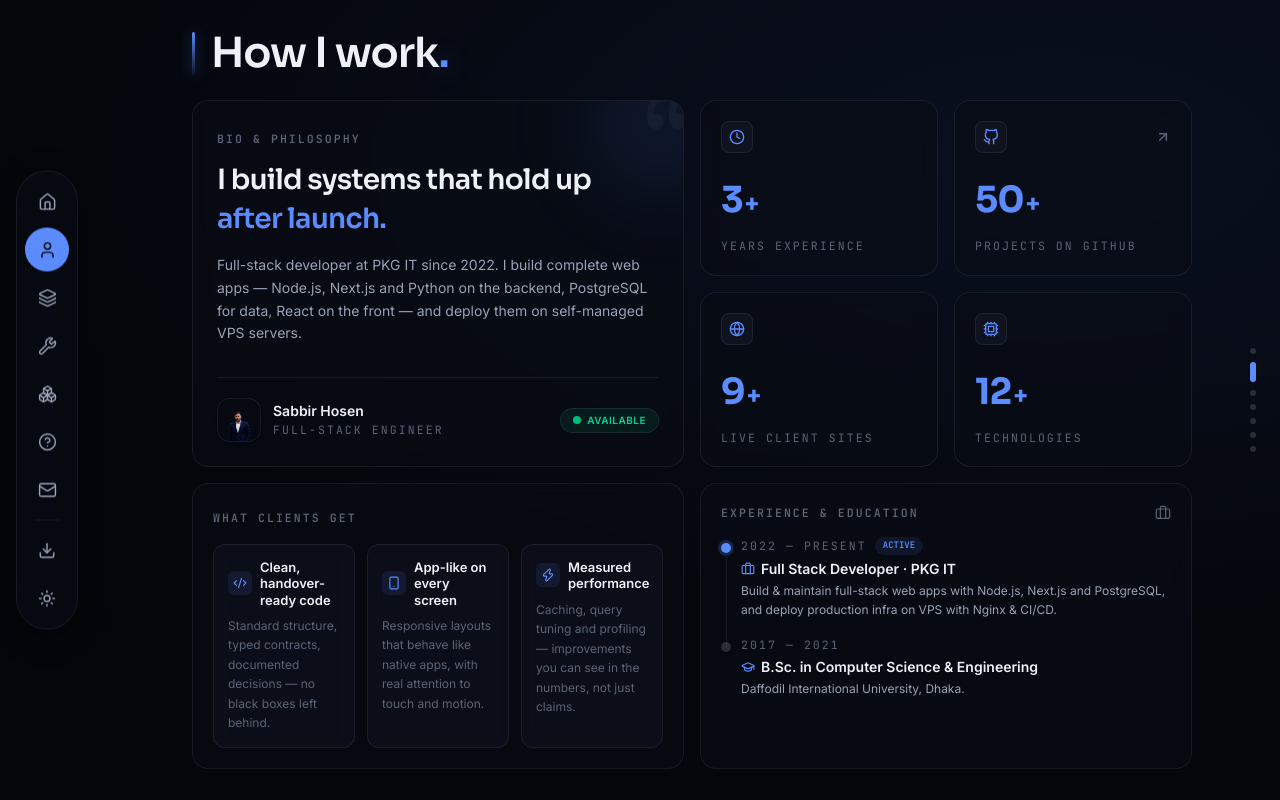
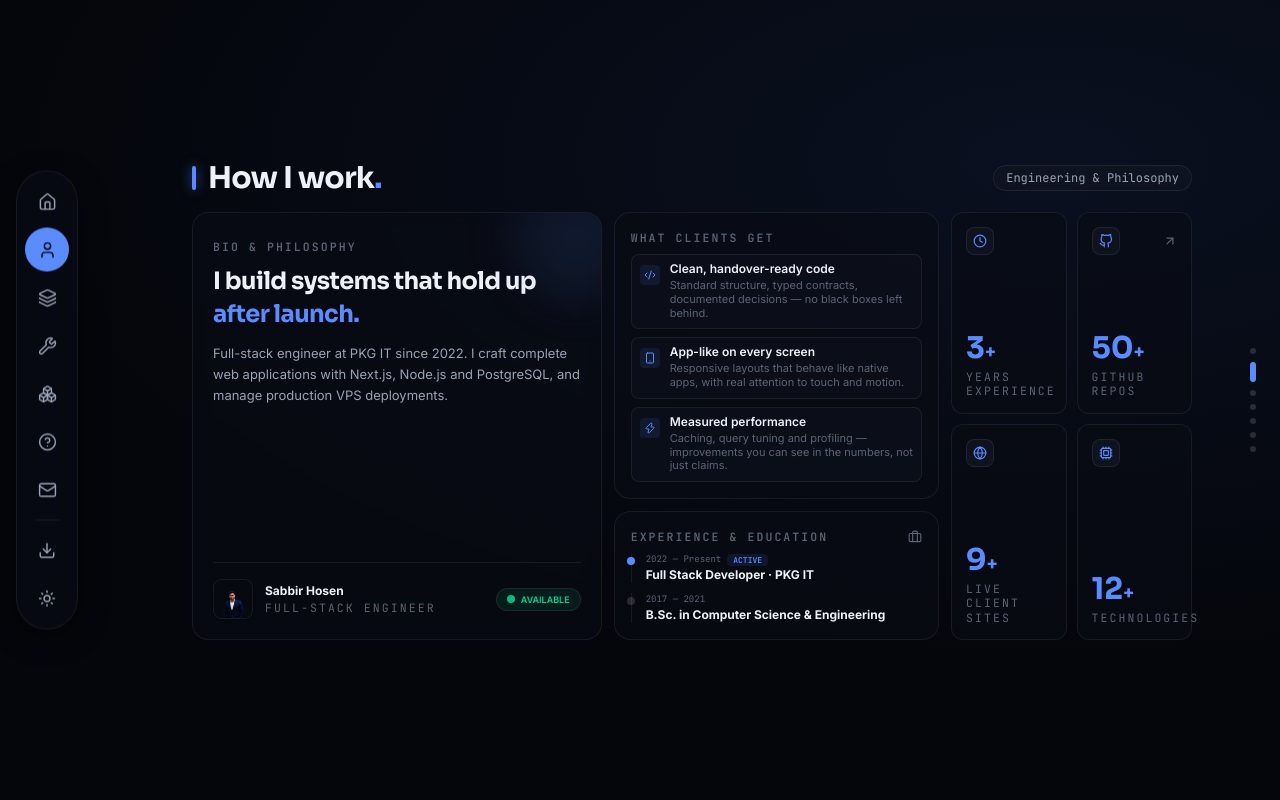
Before and after one commit to SabbirHossain-02/sabbir-portfolio, a Next.js app: page / in a window 1280 px wide. Both pictures are taken after a click on the button "About". Built offline with nearby package versions, Linux system fonts and the light colour scheme.

Commit message:
Redesign How I Work section to compact 3-column Bento layout for 100% viewport visibility

```diff
--- a/src/components/sections/about.tsx
+++ b/src/components/sections/about.tsx
@@ -10,10 +10,9 @@ import {
   Smartphone,
   Zap,
   Briefcase,
-  GraduationCap,
 } from "lucide-react";
 import { ABOUT, PROFILE } from "@/lib/site";
-import { Section, SectionInner, SectionHead } from "../section";
+import { Section, SectionInner } from "../section";
 import { Portrait } from "../portrait";
 import { Icon } from "../icons";
 
@@ -29,7 +28,7 @@ const STATS: {
   {
     value: "50",
     suffix: "+",
-    label: "Projects on GitHub",
+    label: "GitHub Repos",
     href: PROFILE.socials.github,
     iconName: "github",
   },
@@ -42,52 +41,58 @@ const HIGHLIGHT_ICONS = [Code2, Smartphone, Zap];
 export function About() {
   return (
     <Section id="about">
-      <SectionInner>
-        <SectionHead title="How I work." />
+      <SectionInner className="!py-2 md:!py-3">
+        {/* Section Header - Integrated & Compact */}
+        <div className="mb-3 flex items-center gap-3 sm:mb-4">
+          <span
+            aria-hidden
+            className="h-6 w-1 shrink-0 rounded-full bg-accent shadow-[0_0_12px_color-mix(in_srgb,var(--accent)_60%,transparent)]"
+          />
+          <h2 className="font-display text-2xl font-bold tracking-tight text-ink sm:text-3xl">
+            How I work<span className="text-accent">.</span>
+          </h2>
+          <span className="ml-auto hidden rounded-full border border-line bg-surface-2 px-3 py-1 font-mono text-xs text-muted sm:inline-block">
+            Engineering &amp; Philosophy
+          </span>
+        </div>
 
-        <div className="stagger grid grid-cols-1 gap-4 sm:grid-cols-2 md:grid-cols-4">
-          {/* Bio — the main anchor cell */}
-          <div className="group relative col-span-1 flex flex-col justify-between overflow-hidden rounded-2xl border border-line bg-surface/60 p-6 backdrop-blur transition-all duration-300 hover:border-line-strong hover:shadow-[var(--shadow-md)] sm:col-span-2 md:row-span-2">
-            {/* Ambient backlight glow */}
+        {/* 3-Column Ultra-Compact Bento Grid (Fits completely inside viewport) */}
+        <div className="stagger grid grid-cols-1 gap-3 md:grid-cols-12">
+          {/* Column 1: Bio & Profile Anchor (5 cols) */}
+          <div className="group relative flex flex-col justify-between overflow-hidden rounded-2xl border border-line bg-surface/70 p-5 backdrop-blur transition-all duration-300 hover:border-line-strong md:col-span-5">
             <div
               aria-hidden
-              className="pointer-events-none absolute -right-12 -top-12 h-36 w-36 rounded-full bg-accent/10 blur-2xl transition-opacity duration-500 group-hover:bg-accent/20"
+              className="pointer-events-none absolute -right-10 -top-10 h-32 w-32 rounded-full bg-accent/10 blur-xl transition-opacity duration-500 group-hover:bg-accent/20"
             />
 
-            <span
-              aria-hidden
-              className="pointer-events-none absolute -right-2 -top-4 select-none font-display text-[6.5rem] leading-none text-line-strong opacity-25 transition-opacity duration-300 group-hover:opacity-40"
-            >
-              &ldquo;
-            </span>
-
-            <div className="relative z-10">
-              <span className="label font-semibold tracking-widest text-accent">
+            <div>
+              <span className="label font-mono text-[10px] font-semibold uppercase tracking-widest text-accent">
                 Bio &amp; Philosophy
               </span>
-              <h3 className="mt-3 font-display text-2xl font-semibold leading-snug tracking-tight text-ink sm:text-[1.75rem]">
+              <h3 className="mt-2 font-display text-xl font-bold leading-snug tracking-tight text-ink sm:text-2xl">
                 I build systems that hold up{" "}
                 <span className="text-gradient">after launch.</span>
               </h3>
-              <p className="mt-4 max-w-md text-[14px] leading-relaxed text-muted">
-                Full-stack developer at PKG IT since 2022. I build complete web
-                apps — Node.js, Next.js and Python on the backend, PostgreSQL for
-                data, React on the front — and deploy them on self-managed VPS
-                servers.
+              <p className="mt-3 text-xs leading-relaxed text-muted sm:text-[13px]">
+                Full-stack engineer at PKG IT since 2022. I craft complete web
+                applications with Next.js, Node.js and PostgreSQL, and manage
+                production VPS deployments.
               </p>
             </div>
 
-            <div className="relative z-10 mt-8 flex items-center gap-3 border-t border-line pt-5">
-              <span className="h-11 w-11 shrink-0 overflow-hidden rounded-xl border border-line-strong shadow-sm">
+            <div className="mt-5 flex items-center gap-3 border-t border-line pt-4">
+              <span className="h-10 w-10 shrink-0 overflow-hidden rounded-lg border border-line-strong shadow-sm">
                 <Portrait src={PROFILE.portrait} />
               </span>
-              <div>
-                <div className="text-sm font-semibold text-ink">
-                  Sabbir Hosen
+              <div className="min-w-0 flex-1">
+                <div className="truncate text-xs font-bold text-ink">
+                  {PROFILE.name}
                 </div>
-                <div className="label text-[10px]">Full-Stack Engineer</div>
+                <div className="label text-[9px] text-muted">
+                  Full-Stack Engineer
                 </div>
-              <span className="ml-auto inline-flex items-center gap-1.5 rounded-full border border-emerald-500/30 bg-emerald-500/10 px-3 py-1 text-[10px] font-semibold uppercase tracking-wider text-emerald-400">
+              </div>
+              <span className="inline-flex items-center gap-1.5 rounded-full border border-emerald-500/30 bg-emerald-500/10 px-2.5 py-1 text-[9px] font-semibold uppercase text-emerald-400">
                 <span className="relative flex h-2 w-2">
                   <span className="absolute inline-flex h-full w-full animate-ping rounded-full bg-emerald-400 opacity-75"></span>
                   <span className="relative inline-flex h-2 w-2 rounded-full bg-emerald-500"></span>
@@ -97,137 +102,114 @@ export function About() {
             </div>
           </div>
 
-          {/* Stat cells — interactive glass cards with icons & gradient numbers */}
-          {STATS.map((s) => {
-            const IconComp = s.icon;
-            const body = (
-              <>
-                <div className="flex items-center justify-between">
-                  <span className="grid h-8 w-8 place-items-center rounded-lg border border-line bg-surface-2 text-accent transition-colors group-hover:border-accent/30 group-hover:bg-accent/10">
-                    {s.iconName ? (
-                      <Icon name={s.iconName} className="h-4 w-4" strokeWidth={2} />
-                    ) : IconComp ? (
-                      <IconComp className="h-4 w-4" strokeWidth={2} />
-                    ) : null}
-                  </span>
-                  {s.href && (
-                    <ArrowUpRight
-                      className="h-4 w-4 text-dim transition-all duration-200 group-hover:-translate-y-0.5 group-hover:translate-x-0.5 group-hover:text-accent"
-                      strokeWidth={2.2}
-                    />
-                  )}
-                </div>
-
-                <div className="mt-4 flex items-baseline font-display text-3xl font-bold tracking-tight text-ink sm:text-4xl">
-                  <span className="text-gradient">{s.value}</span>
-                  {s.suffix && (
-                    <span className="ml-0.5 text-xl text-accent sm:text-2xl">
-                      {s.suffix}
-                    </span>
-                  )}
-                </div>
-                <div className="label mt-1.5 text-[11px] text-muted">
-                  {s.label}
-                </div>
-              </>
-            );
-
-            const cls =
-              "group relative flex flex-col justify-between overflow-hidden rounded-2xl border border-line bg-surface/60 p-5 backdrop-blur transition-all duration-300 hover:-translate-y-1 hover:border-accent/40 hover:shadow-[0_10px_25px_rgba(91,140,255,0.08)]";
-
-            return s.href ? (
-              <a
-                key={s.label}
-                href={s.href}
-                target="_blank"
-                rel="noopener noreferrer"
-                className={cls}
-              >
-                {body}
-              </a>
-            ) : (
-              <div key={s.label} className={cls}>
-                {body}
-              </div>
-            );
-          })}
-
-          {/* What clients get */}
-          <div className="col-span-1 rounded-2xl border border-line bg-surface/60 p-5 backdrop-blur transition-all duration-300 hover:border-line-strong sm:col-span-2">
-            <span className="label font-semibold text-accent">
+          {/* Column 2: What Clients Get & Experience (4 cols) */}
+          <div className="flex flex-col gap-3 md:col-span-4">
+            {/* What Clients Get */}
+            <div className="rounded-2xl border border-line bg-surface/70 p-4 backdrop-blur">
+              <span className="label mb-2 block font-mono text-[10px] font-semibold uppercase tracking-widest text-accent">
                 What clients get
               </span>
-            <div className="mt-4 grid gap-3 sm:grid-cols-3">
+              <div className="space-y-2">
                 {ABOUT.highlights.map((h, i) => {
                   const HighlightIcon = HIGHLIGHT_ICONS[i] || CheckCircle2;
                   return (
                     <div
                       key={h.title}
-                    className="group rounded-xl border border-line/60 bg-surface-2/60 p-3.5 backdrop-blur transition-all duration-200 hover:border-accent/30 hover:bg-surface-2"
+                      className="flex items-start gap-2.5 rounded-lg border border-line/50 bg-surface-2/50 p-2 transition-colors hover:bg-surface-2"
                     >
-                    <div className="flex items-center gap-2">
-                      <span className="grid h-6 w-6 shrink-0 place-items-center rounded-md bg-accent/10 text-accent">
-                        <HighlightIcon className="h-3.5 w-3.5" strokeWidth={2} />
+                      <span className="mt-0.5 grid h-5 w-5 shrink-0 place-items-center rounded bg-accent/10 text-accent">
+                        <HighlightIcon className="h-3 w-3" strokeWidth={2} />
                       </span>
-                      <span className="text-[13px] font-semibold leading-tight text-ink">
+                      <div>
+                        <div className="text-[12px] font-semibold leading-none text-ink">
                           {h.title}
-                      </span>
                         </div>
-                    <p className="mt-2 text-xs leading-relaxed text-dim">
+                        <div className="mt-1 text-[11px] leading-tight text-dim">
                           {h.text}
-                    </p>
+                        </div>
+                      </div>
                     </div>
                   );
                 })}
               </div>
             </div>
 
-          {/* Timeline */}
-          <div className="col-span-1 rounded-2xl border border-line bg-surface/60 p-5 backdrop-blur transition-all duration-300 hover:border-line-strong sm:col-span-2">
-            <div className="flex items-center justify-between">
-              <span className="label font-semibold text-accent">
+            {/* Experience Timeline */}
+            <div className="rounded-2xl border border-line bg-surface/70 p-4 backdrop-blur">
+              <div className="mb-2 flex items-center justify-between">
+                <span className="label font-mono text-[10px] font-semibold uppercase tracking-widest text-accent">
                   Experience &amp; Education
                 </span>
-              <Briefcase className="h-4 w-4 text-dim" strokeWidth={1.8} />
+                <Briefcase className="h-3.5 w-3.5 text-dim" />
               </div>
-
-            <ol className="mt-4 space-y-4">
+              <div className="space-y-2.5">
                 {ABOUT.timeline.map((t, i) => (
-                <li key={t.title} className="relative pl-5">
+                  <div key={t.title} className="relative border-l border-line pl-3.5">
                     <span
-                    className={`absolute left-0 top-1.5 h-2.5 w-2.5 rounded-full ${
-                      i === 0
-                        ? "bg-accent shadow-[0_0_0_3px_color-mix(in_srgb,var(--accent)_20%,transparent)]"
-                        : "bg-line-strong"
+                      className={`absolute -left-[4.5px] top-1 h-2 w-2 rounded-full ${
+                        i === 0 ? "bg-accent" : "bg-line-strong"
                       }`}
                     />
-                  {i < ABOUT.timeline.length - 1 && (
-                    <span className="absolute left-[4.5px] top-5 h-[calc(100%+0.5rem)] w-px bg-line" />
-                  )}
-                  <div className="flex items-center gap-2">
-                    <span className="label font-mono text-[10px] text-dim">
-                      {t.when}
-                    </span>
+                    <div className="flex items-center gap-1.5">
+                      <span className="font-mono text-[9px] text-dim">{t.when}</span>
                       {i === 0 && (
-                      <span className="rounded-full bg-accent/10 px-2 py-0.5 font-mono text-[9px] font-semibold uppercase text-accent">
-                        Active
+                        <span className="rounded bg-accent/10 px-1.5 py-0.2 font-mono text-[8px] font-semibold text-accent">
+                          ACTIVE
                         </span>
                       )}
                     </div>
-                  <h4 className="mt-1 flex items-center gap-1.5 text-sm font-semibold text-ink">
-                    {i === 1 ? (
-                      <GraduationCap className="h-3.5 w-3.5 text-accent" strokeWidth={2} />
+                    <div className="text-[12px] font-bold leading-snug text-ink">
+                      {t.title}
+                    </div>
+                  </div>
+                ))}
+              </div>
+            </div>
+          </div>
+
+          {/* Column 3: 4 Stat Cards in 2x2 Grid (3 cols) */}
+          <div className="grid grid-cols-2 gap-2.5 md:col-span-3">
+            {STATS.map((s) => {
+              const IconComp = s.icon;
+              const cardContent = (
+                <>
+                  <div className="flex items-center justify-between">
+                    <span className="grid h-7 w-7 place-items-center rounded-lg border border-line bg-surface-2 text-accent">
+                      {s.iconName ? (
+                        <Icon name={s.iconName} className="h-3.5 w-3.5" strokeWidth={2} />
+                      ) : IconComp ? (
+                        <IconComp className="h-3.5 w-3.5" strokeWidth={2} />
+                      ) : null}
+                    </span>
+                    {s.href && (
+                      <ArrowUpRight className="h-3.5 w-3.5 text-dim group-hover:text-accent" />
+                    )}
+                  </div>
+                  <div className="mt-3">
+                    <div className="font-display text-2xl font-bold text-ink sm:text-3xl">
+                      <span className="text-gradient">{s.value}</span>
+                      {s.suffix && <span className="text-lg text-accent">{s.suffix}</span>}
+                    </div>
+                    <div className="label mt-1 text-[10px] leading-tight text-muted">
+                      {s.label}
+                    </div>
+                  </div>
+                </>
+              );
+
+              const cls =
+                "group flex flex-col justify-between rounded-xl border border-line bg-surface/70 p-3.5 backdrop-blur transition-all duration-200 hover:-translate-y-0.5 hover:border-accent/40 hover:bg-surface";
+
+              return s.href ? (
+                <a key={s.label} href={s.href} target="_blank" rel="noopener noreferrer" className={cls}>
+                  {cardContent}
+                </a>
               ) : (
-                      <Briefcase className="h-3.5 w-3.5 text-accent" strokeWidth={2} />
-                    )}
-                    {t.title}
-                  </h4>
-                  <p className="mt-0.5 text-xs leading-relaxed text-muted">
-                    {t.text}
-                  </p>
-                </li>
-              ))}
-            </ol>
+                <div key={s.label} className={cls}>
+                  {cardContent}
+                </div>
+              );
+            })}
           </div>
         </div>
       </SectionInner>
```
Lines whose indentation alone changed are shown as unchanged.
